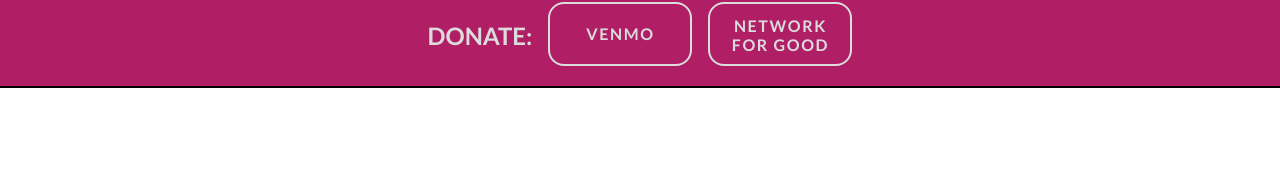
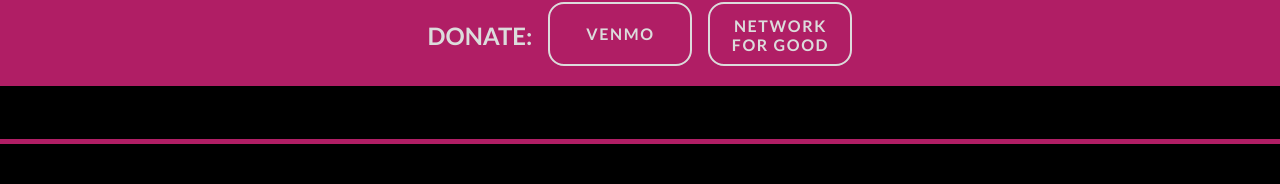
Before and after one commit to vishalicious213/bcc-v2, a Next.js app: page /gifts/chemo-comfort-bag in a window 1280 px wide. Before the commit this address had no page. Shown: the part 124-308 px from the top of the page. Built offline with nearby package versions, Linux system fonts and the light colour scheme.

Commit message:
[gifts] was removed with pull from main. restored it

```diff
--- /dev/null
+++ b/pages/gifts/[gift].js
@@ -0,0 +1,37 @@
+import { products } from "../../components/shop"
+
+const Gift = (props) => {
+    console.log(props)
+    return (
+        <p>Product</p>
+    )
+}
+
+export const getStaticPaths = () => {
+    const filenames = products.slug
+    console.log(filenames)
+
+    const paths = filenames.map(filename => {
+        return {
+            params: {
+                gift: `/gifts/${filename}`
+            }
+        }
+    })
+
+    return {
+        paths,
+        fallback: false,
+    }
+}
+
+export const getStaticProps = async (context) => {
+    const giftName = context.params.gift
+    return {
+        props: {
+            products
+        }
+    }
+}
+
+export default Gift
```
